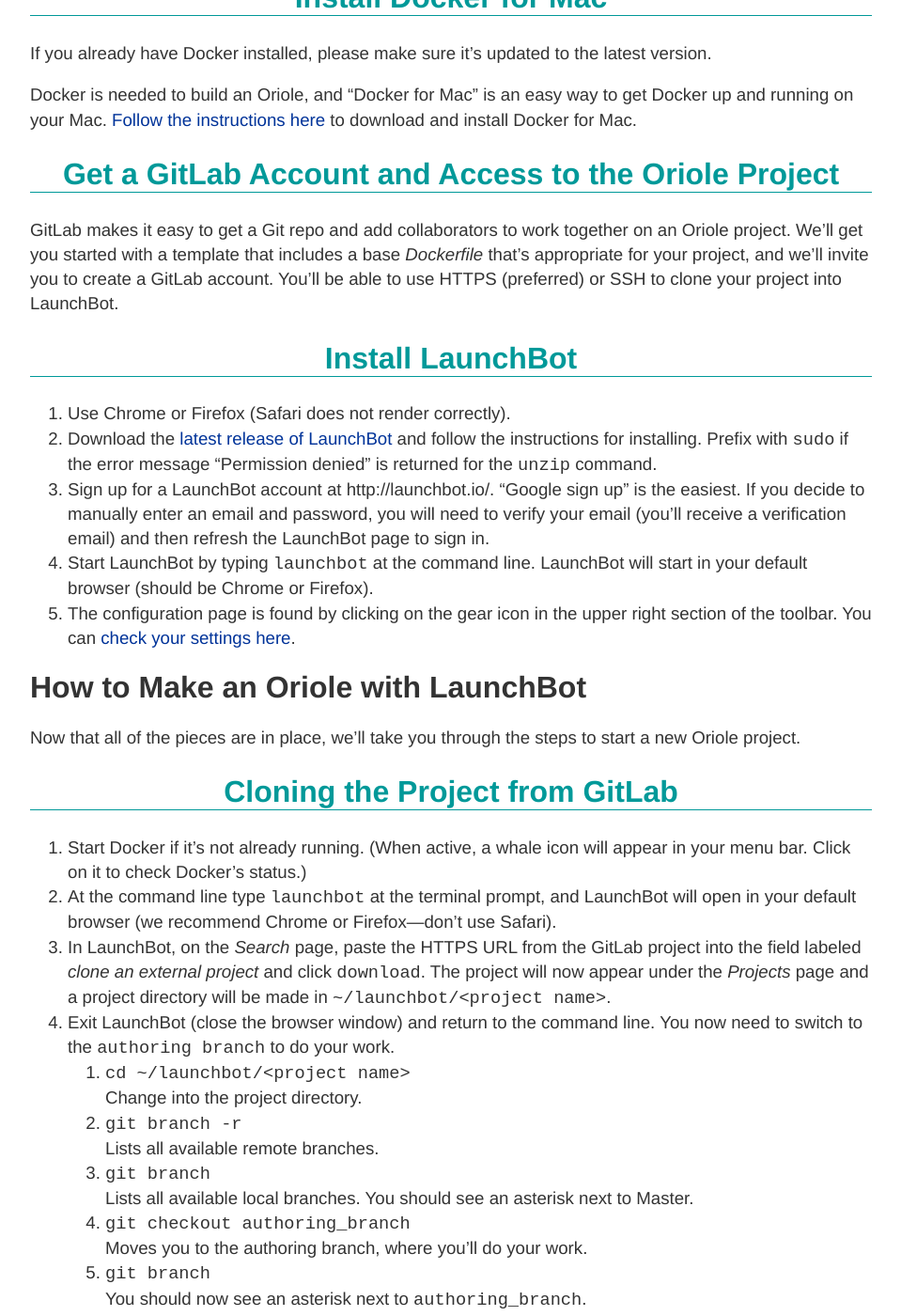
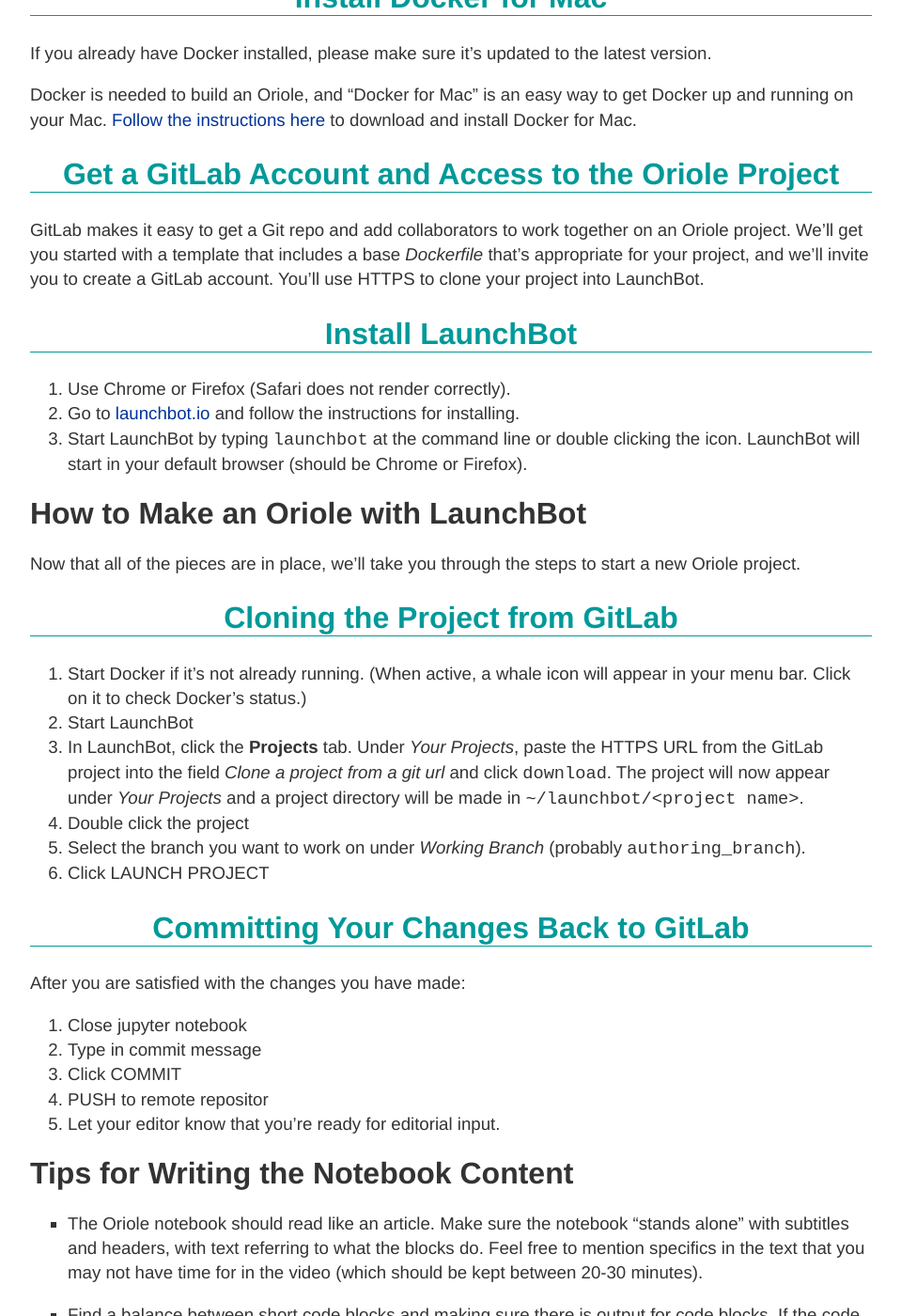
Before and after one commit to oreillymedia/production-resources, a Jekyll site: the page built from oriole/index.md, in a window 1280 px wide and 1400 px high, scrolled down 884 px. Shown: the whole window at 94% size, without its empty margins (160-1119 px from the left). Built offline with Jekyll 4.4.1, drawn with Linux system fonts in a browser that asks for light colours; some of the changed text lies outside the part shown.

Commit message:
updated instructions for LG with git functionality

```diff
--- a/oriole/index.md
+++ b/oriole/index.md
@@ -31,15 +31,13 @@
 
 ## Get a GitLab Account and Access to the Oriole Project
 
-GitLab makes it easy to get a Git repo and add collaborators to work together on an Oriole project. We'll get you started with a template that includes a base *Dockerfile* that's appropriate for your project, and we'll invite you to create a GitLab account. You'll be able to use HTTPS (preferred) or SSH to clone your project into LaunchBot.
+GitLab makes it easy to get a Git repo and add collaborators to work together on an Oriole project. We'll get you started with a template that includes a base *Dockerfile* that's appropriate for your project, and we'll invite you to create a GitLab account. You'll use HTTPS to clone your project into LaunchBot.
 
 ## Install LaunchBot
 
 1. Use Chrome or Firefox (Safari does not render correctly).
-2. Download the [latest release of LaunchBot](https://dl.equinox.io/oreillymedia/launchbot/stable) and follow the instructions for installing. Prefix with `sudo` if the error message “Permission denied” is returned for the `unzip` command.
-3. Sign up for a LaunchBot account at http://launchbot.io/. “Google sign up” is the easiest. If you decide to manually enter an email and password, you will need to verify your email (you'll receive a verification email) and then refresh the LaunchBot page to sign in.
-5. Start LaunchBot by typing `launchbot` at the command line. LaunchBot will start in your default browser (should be Chrome or Firefox).
-6. The configuration page is found by clicking on the gear icon in the upper right section of the toolbar. You can [check your settings here](http://oreillymedia.github.io/production-resources/oriole/launchbot-settings).
+2. Go to [launchbot.io](launchbot.io) and follow the instructions for installing.
+3. Start LaunchBot by typing `launchbot` at the command line or double clicking the icon. LaunchBot will start in your default browser (should be Chrome or Firefox).
 
 # How to Make an Oriole with LaunchBot<a name="make_oriole"></a>
 
@@ -48,33 +46,21 @@
 ## Cloning the Project from GitLab
 
 1. Start Docker if it’s not already running. (When active, a whale icon will appear in your menu bar. Click on it to check Docker’s status.)
-2. At the command line type `launchbot` at the terminal prompt, and LaunchBot will open in your default browser (we recommend Chrome or Firefox—don't use Safari).
-3. In LaunchBot, on the _Search_ page, paste the HTTPS URL from the GitLab project into the field labeled _clone an external project_ and click `download`. The project will now appear under the _Projects_ page and a project directory will be made in `~/launchbot/<project name>`.
-6. Exit LaunchBot (close the browser window) and return to the command line. You now need to switch to the `authoring branch` to do your work.
-    1. `cd ~/launchbot/<project name>`<br/>Change into the project directory.
-    2. `git branch -r`<br/>Lists all available remote branches.
-    3. `git branch`<br/>Lists all available local branches. You should see an asterisk next to Master.
-    4. `git checkout authoring_branch`<br/>Moves you to the authoring branch, where you'll do your work.
-    5. `git branch`<br/>You should now see an asterisk next to `authoring_branch`.
-    5. `launchbot`<br/>Start LaunchBot again
-7. In LaunchBot, highlight the project and click _LAUNCH_
-    1. Once launched (it might take a while to launch the first time), options will appear under a _Services_ tab. Most likely, this will say “Open Notebook”. Click it.
-    2. A window will open in your browser with the directory tree. Navigate to the notebook and open it. Any changes you make will be saved to your local repository.
-    3. When you are done with edits, click `Command+S` to save any changes you made.
-    4. Go back to the _Projects_ page and click “Stop”.
-    5. Exit out of LaunchBot by closing the browser window.
-    6. You can now commit the changes back to the GitLab repo, so others can see your work.
+2. Start LaunchBot
+3. In LaunchBot, click the **Projects** tab. Under _Your Projects_, paste the HTTPS URL from the GitLab project into the field _Clone a project from a git url_ and click `download`. The project will now appear under _Your Projects_ and a project directory will be made in `~/launchbot/<project name>`.
+4. Double click the project
+5. Select the branch you want to work on under _Working Branch_ (probably `authoring_branch`).
+6. Click LAUNCH PROJECT
 
 ## Committing Your Changes Back to GitLab
 
-On the command line:
+After you are satisfied with the changes you have made:
 
-1. `cd ~/launchbot/<project name>`
-2. `git status`<br/>This command will list the files you changed
-3. `git add <filename>`<br/>Identifies the files you want to push to the GitLab repo
-4. `git commit -m "message"`<br/>Adds a message of what this commit contains
-5. `git push origin authoring_branch`<br/>Moves the changes to the remote GitLab repo
-6. Let your editor know that you're ready for editorial input.
+1. Close jupyter notebook
+2. Type in commit message
+3. Click COMMIT
+4. PUSH to remote repositor
+5. Let your editor know that you're ready for editorial input.
 
 # Tips for Writing the Notebook Content<a name="tips"></a>
 
```
